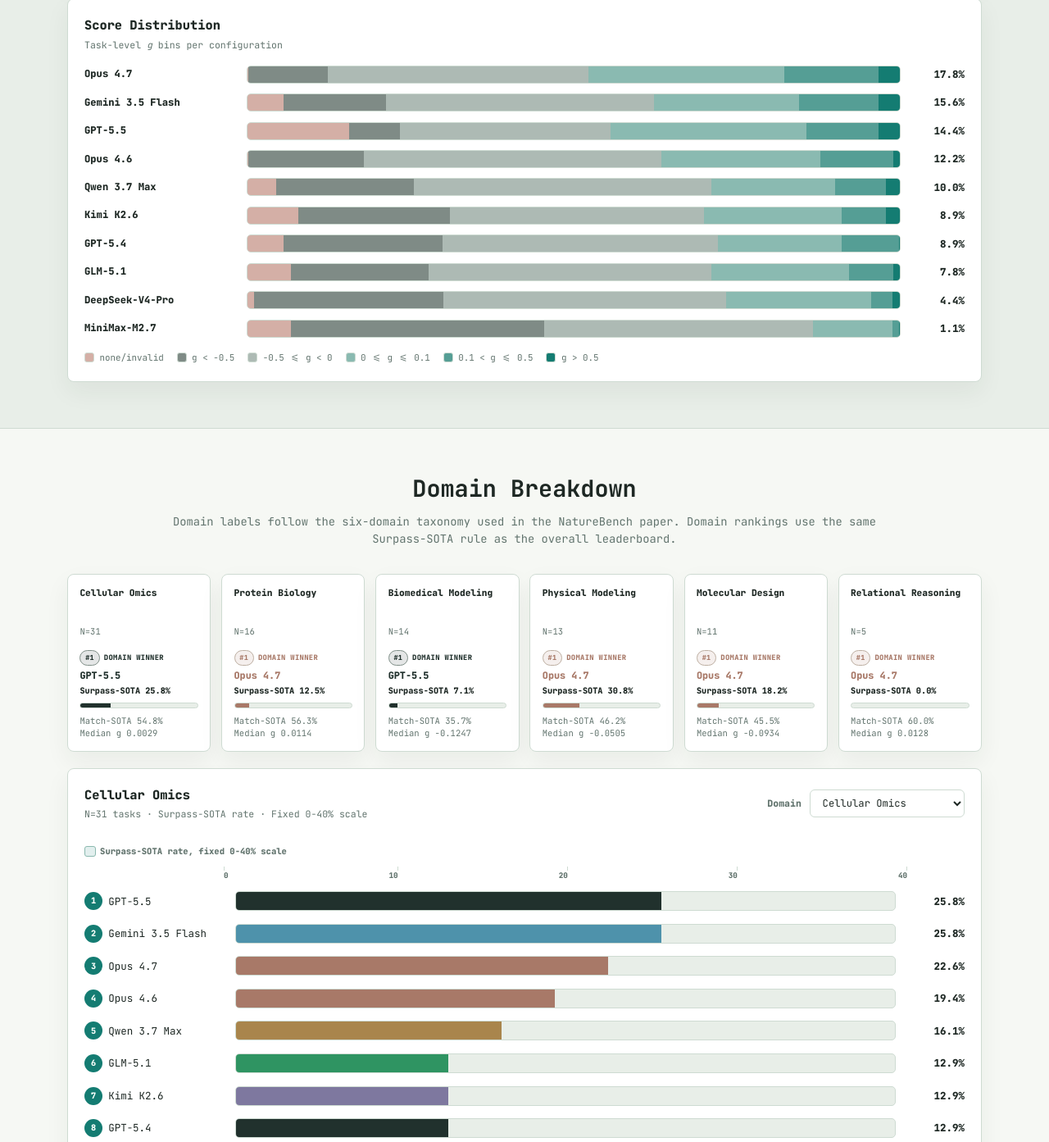
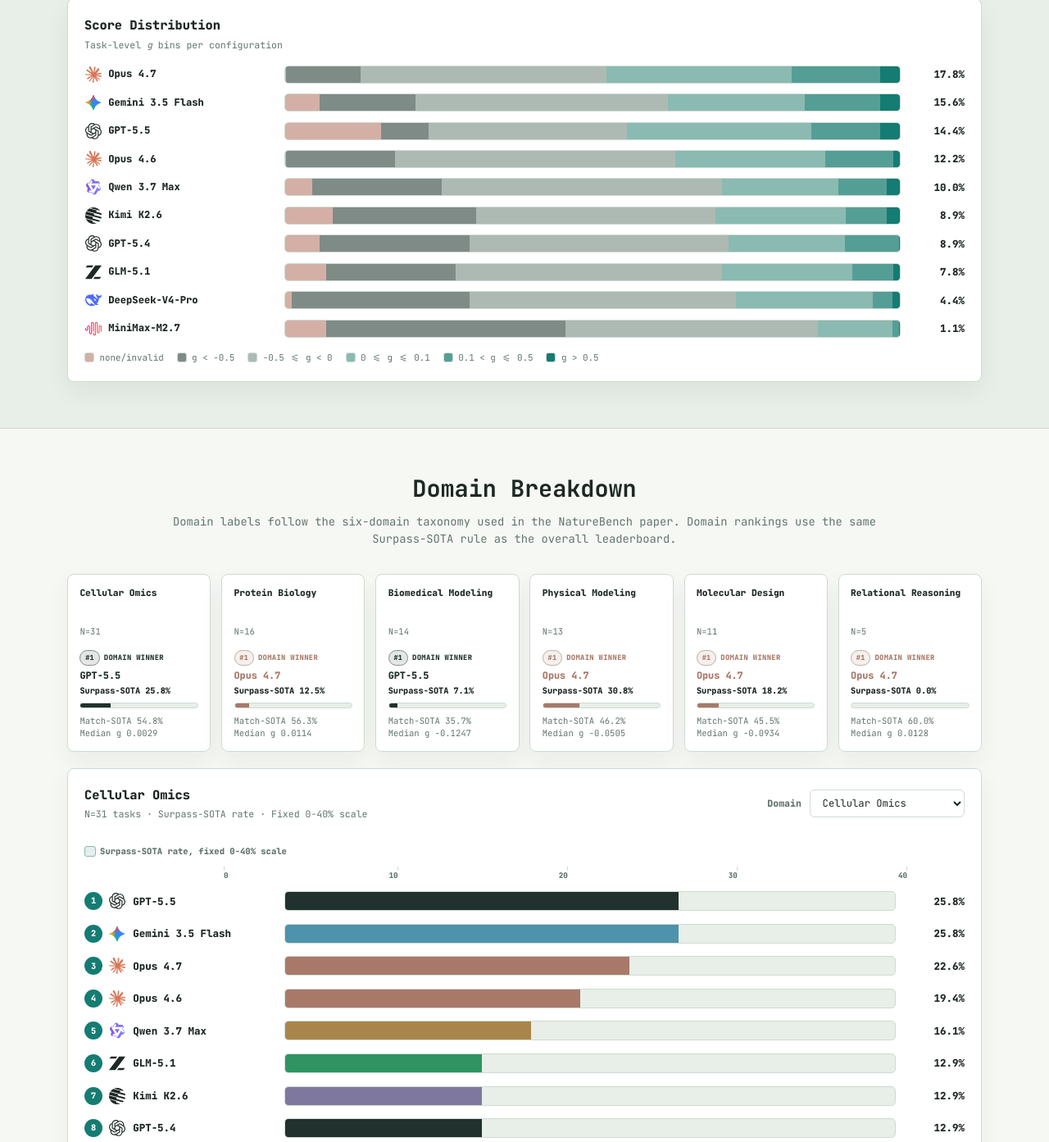
Before and after one commit to Sai-CLJ/naturebench-leaderboard, a plain HTML site: page index.html in a window 1280 px wide. Shown: the part 1993-3386 px from the top of the page at 82% size. Drawn offline with Linux system fonts and the light colour scheme.

Commit message:
Add logos to domain and distribution charts

```diff
--- a/app.js
+++ b/app.js
@@ -508,11 +508,15 @@
 
   function renderDistribution() {
     const rows = data.distributions;
-    $("distribution-chart").innerHTML = rows.map((row) => {
+    const chart = $("distribution-chart");
+    chart.innerHTML = rows.map((row) => {
       const surpass = data.leaderboard.find((item) => item.name === row.name)?.surpassSota ?? 0;
       return `
         <div class="distribution-row">
-          <div class="distribution-name" title="${escapeHtml(row.name)}">${escapeHtml(row.name)}</div>
+          <div class="distribution-name model-cell" title="${escapeHtml(row.name)}">
+            ${modelLogoMarkup(row.name)}
+            <span class="method-name">${escapeHtml(row.name)}</span>
+          </div>
           <div class="stacked-bar" aria-label="${escapeHtml(row.name)} score distribution">
             ${row.bins.map((bin, index) => `
               <div class="segment ${binClasses[index]}" style="width:${bin.percent}%" title="${escapeHtml(bin.label)}: ${bin.count} (${bin.percent}%)"></div>
@@ -529,6 +533,7 @@
         <span class="legend-swatch ${binClasses[index]}"></span>${escapeHtml(bin.label)}
       </span>
     `).join("");
+    bindLogoFallbacks(chart);
   }
 
   function renderDomainGrid() {
@@ -569,7 +574,8 @@
     $("domain-chart-title").textContent = domain.domain;
     $("domain-chart-subtitle").textContent = `N=${domain.n} tasks · Surpass-SOTA rate · Fixed 0-${domainBarScaleMax}% scale`;
 
-    $("domain-chart").innerHTML = `
+    const chart = $("domain-chart");
+    chart.innerHTML = `
       <div class="domain-scale-note">Surpass-SOTA rate, fixed 0-${domainBarScaleMax}% scale</div>
       <div class="domain-scale-axis" aria-hidden="true">
         ${[0, 10, 20, 30, 40].map((tick) => `<span>${tick}</span>`).join("")}
@@ -579,7 +585,11 @@
         return `
           <div class="bar-row model-color-row" style="--model-color:${modelColor(row.name)}">
             <div class="bar-name" title="${escapeHtml(row.name)}">
-              <span class="rank-dot">${index + 1}</span>${escapeHtml(row.name)}
+              <span class="rank-dot">${index + 1}</span>
+              <span class="bar-model-identity model-cell">
+                ${modelLogoMarkup(row.name)}
+                <span class="method-name">${escapeHtml(row.name)}</span>
+              </span>
             </div>
             <div class="bar-track" aria-hidden="true">
               <div class="bar-fill" style="--w:${width}%"></div>
@@ -589,6 +599,7 @@
         `;
       }).join("")}
     `;
+    bindLogoFallbacks(chart);
   }
 
   function renderCaseLegend() {
--- a/styles.css
+++ b/styles.css
@@ -454,7 +454,7 @@
 }
 
 .compact-bars .bar-row {
-  grid-template-columns: 170px 1fr 70px;
+  grid-template-columns: 230px 1fr 70px;
 }
 
 .bar-name {
@@ -466,6 +466,20 @@
   white-space: nowrap;
   overflow: hidden;
   text-overflow: ellipsis;
+}
+
+.bar-model-identity,
+.distribution-name.model-cell {
+  min-width: 0;
+  gap: 0.45rem;
+}
+
+.bar-model-identity .method-name,
+.distribution-name .method-name {
+  min-width: 0;
+  overflow: hidden;
+  text-overflow: ellipsis;
+  white-space: nowrap;
 }
 
 .rank-dot {
@@ -895,7 +909,7 @@
 
 .distribution-row {
   display: grid;
-  grid-template-columns: 184px 1fr 64px;
+  grid-template-columns: 230px 1fr 64px;
   gap: 0.85rem;
   align-items: center;
 }
```
